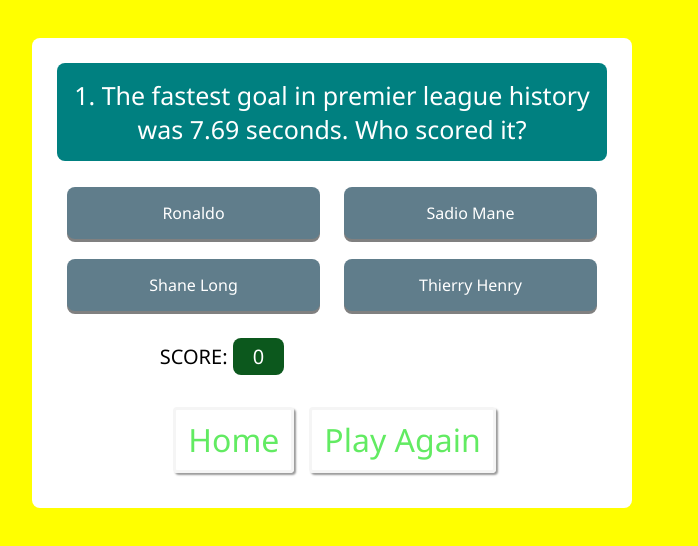
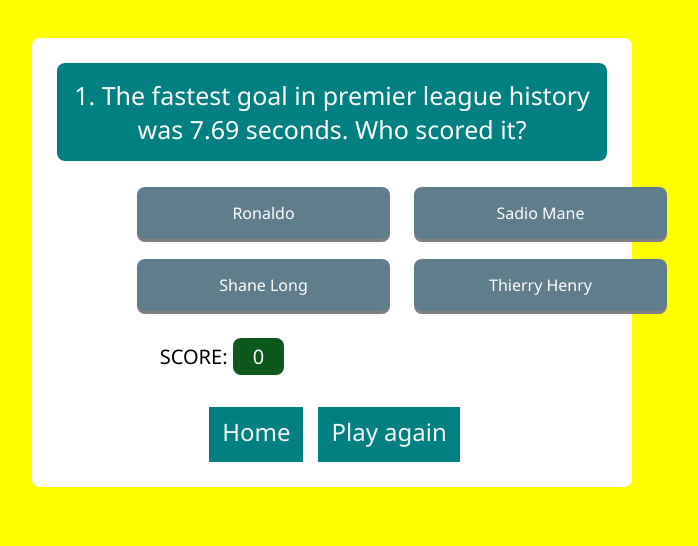
Before and after one commit to kosullivan7/Project-2, a plain HTML site: page play.html in a window 1280 px wide. Shown: the whole page, without its empty margins (308-1006 px from the left). Drawn offline with Linux system fonts and the light colour scheme.

Commit message:
Style changes to home and play  again buttons to change colour and remove borders

```diff
--- a/assets/css/style.css
+++ b/assets/css/style.css
@@ -81,11 +81,11 @@ h1 {
         display: inline-block;
         text-align: center;
         text-decoration: none;
-        color: rgb(98, 235, 98);
-        border: 3px solid whitesmoke;
-        font-size: 2rem;
-        box-shadow: 2px 2px 2px rgba(0, 0, 0, 0.4);
-        margin-bottom: 10px;
+        color: whitesmoke;
+
+        font-size: 1.5rem;
+
+        margin-bottom: 5px;
     }
 
     .btn {
@@ -171,6 +171,8 @@ h1 {
 .quiz-wrapper .options{
     float: left;
     width: 100%;
+    margin-left: 70px;
+
 }
 
 .quiz-wrapper .options ul{
@@ -192,6 +194,7 @@ h1 {
     color:white;
     box-shadow: 0px 3px 0px grey;
     cursor: pointer;
+
 }
 
 /* styling for correct and incorrect answers */
@@ -245,11 +248,17 @@ h1 {
     border-radius: 8px;
 }
 
+/* changing style of play again and home buttons to increase space between them*/
+
 .index {
     margin-left: 20px;
     margin-top: 30px;
+    background-color: teal;
+
 }
 
 .play {
     margin-top: 30px;
+    background-color: teal;
+
 }
--- a/play.html
+++ b/play.html
@@ -36,7 +36,7 @@
 
         <div class="navigation-buttons row justify-content-center">
             <div class="col-md-3 col-sm-12 home-button play">
-            <a href="play.html" class="btn navigation-btn">Play Again</a>
+            <a href="play.html" class="btn navigation-btn">Play again</a>
             </div>
         </div>
     </div>
```
